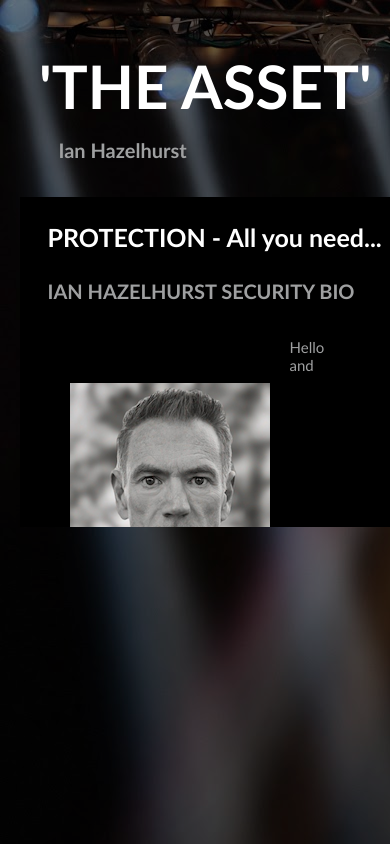
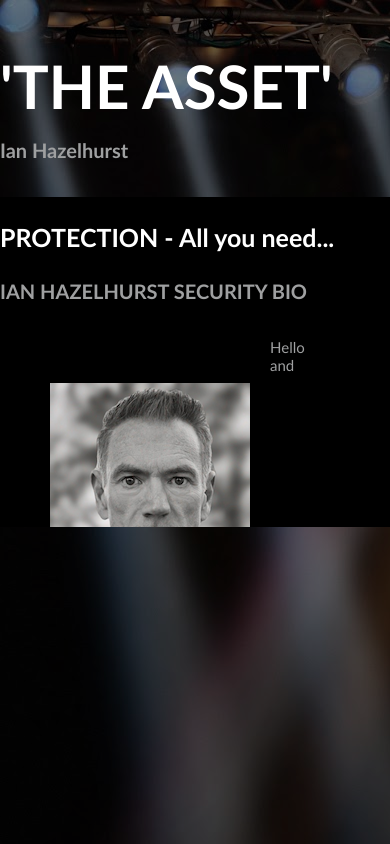
Before and after one commit to Harryflatters71/Iantheasset, a plain HTML site: page index.html in a window 390 px wide. Drawn offline with Linux system fonts and the light colour scheme.

Commit message:
Update style.css

```diff
--- a/style.css
+++ b/style.css
@@ -7,7 +7,7 @@
             color: #ffffff;
             font-size: 60px;
             font-family: 'Trebuchet MS', 'Lucida Sans Unicode', 'Lucida Grande', 'Lucida Sans', Arial, sans-serif;
-            margin-left: 10%;
+            margin-left: 0%;
             margin-bottom: 0%;
             }
 
@@ -15,21 +15,21 @@
             color: #9fa0a1;
             font-size: 20px;
             font-family: 'Trebuchet MS', 'Lucida Sans Unicode', 'Lucida Grande', 'Lucida Sans', Arial, sans-serif;
-            margin-left: 15%;
+            margin-left: 0%;
             }
 
         h3{
             color: #ffffff;
             font-size: 25px;
             font-family: 'Trebuchet MS', 'Lucida Sans Unicode', 'Lucida Grande', 'Lucida Sans', Arial, sans-serif;
-            margin-left: 28px;
+            margin-left: 0px;
             }
 
         h4{
             color: #9fa0a1;
             font-size: 20px;
             font-family: 'Trebuchet MS', 'Lucida Sans Unicode', 'Lucida Grande', 'Lucida Sans', Arial, sans-serif;
-            margin-left: 28px;
+            margin-left: 0px;
             margin-bottom: 35px;
             }
 
@@ -37,7 +37,7 @@
             color: #9fa0a1;
             font-size: 10px;
             font-family: 'Trebuchet MS', 'Lucida Sans Unicode', 'Lucida Grande', 'Lucida Sans', Arial, sans-serif;
-            margin-left: 5%;
+            margin-left: 0%;
             float: right;
             }
 
@@ -62,7 +62,7 @@
             height: 330px;
             width: 100%;
             padding: 10;
-            margin-left: 5%;
+            margin-left: 0%;
             justify-content: center;
             align-items: center;
             background-color: black;
```
